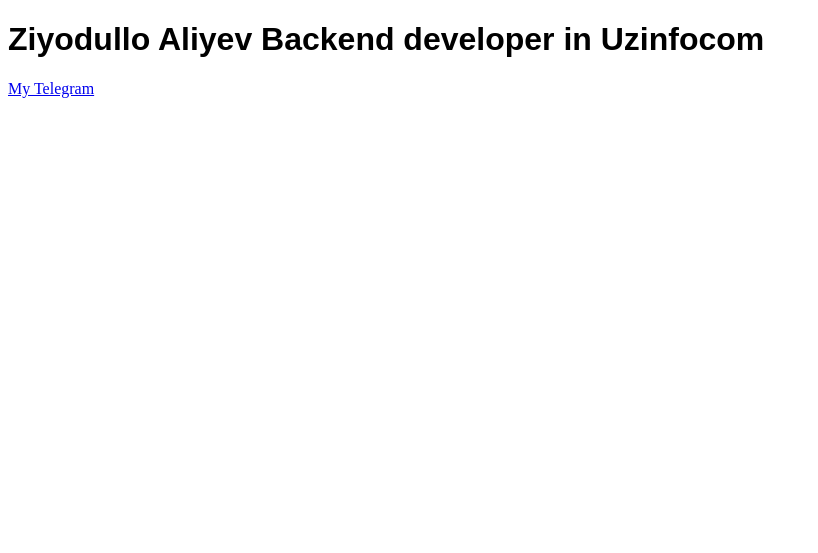
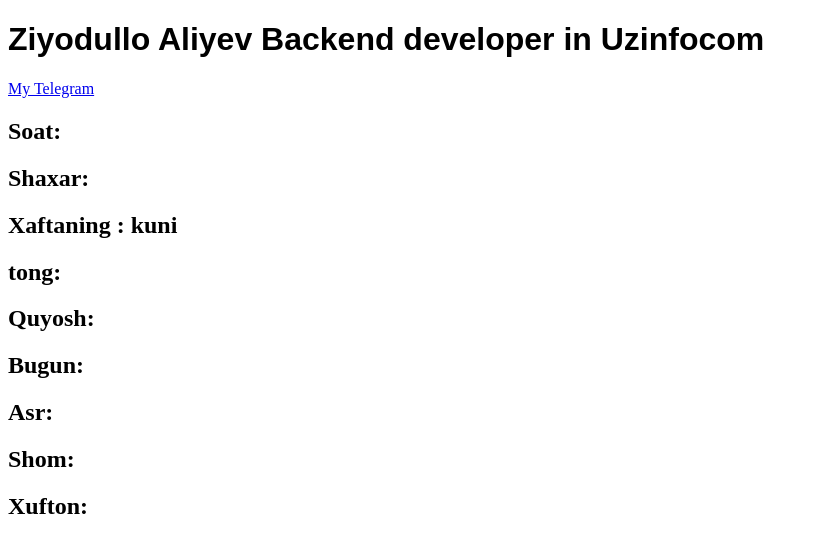
Before and after one commit to Ziyodullodev/Namoz_Taqvim, a Django app: page /about/ in a window 1280 px wide. Shown: the top 553 px of the page, without its empty margins (0-818 px from the left). Run offline with Django 4.2, Linux system fonts and the light colour scheme.

Commit message:
html yangilanish

```diff
--- a/core/settings.py
+++ b/core/settings.py
@@ -39,14 +39,14 @@
     'django.contrib.staticfiles',
     'Taqvim',
     'rest_framework',
-    'corsheaders',
+    # 'corsheaders',
 ]
 
 MIDDLEWARE = [
     'django.middleware.security.SecurityMiddleware',
 
-    "corsheaders.middleware.CorsMiddleware",
-    "django.middleware.common.CommonMiddleware",
+    # "corsheaders.middleware.CorsMiddleware",
+    # "django.middleware.common.CommonMiddleware",
     'django.contrib.sessions.middleware.SessionMiddleware',
     'django.middleware.common.CommonMiddleware',
     'django.middleware.csrf.CsrfViewMiddleware',
--- a/templates/index.html
+++ b/templates/index.html
@@ -8,5 +8,54 @@
 
      <a href="https://t.me/Foydali_hacker">My Telegram</a>
 
+
+     <h2>
+        Soat: <span id="vaqt" style="color: red;"></span>
+    </h2>
+    <h2>
+        Shaxar: <span id="shaxar" style="color: red;"></span>
+    </h2>
+    <h2>
+        Xaftaning : <span id="xafta" style="color: red;"></span> kuni
+    </h2>
+    <h2>
+        tong: <span id="tong" style="color: red;"></span>
+    </h2>
+    <h2>
+        Quyosh: <span id="quyosh" style="color: red;"></span>
+    </h2>
+    <h2>
+        Bugun: <span id="peshin" style="color: red;"></span>
+    </h2>
+    <h2>
+        Asr: <span id="asr" style="color: red;"></span>
+    </h2>
+    <h2>
+        Shom: <span id="shom" style="color: red;"></span>
+    </h2>
+    <h2>
+        Xufton: <span id="xufton" style="color: red;"></span>
+    </h2>
+    <script>
+    const get = async () => {
+        const res = fetch("http://185.105.91.14:8000/API/uz/13/");
+        const data = await res.then(res => res.json());
+        console.log(data)
+        document.getElementById('vaqt').innerHTML += data?.soat;
+        document.getElementById('shaxar').innerHTML += data?.shaxar;
+        document.getElementById('xafta').innerHTML += data?.kun + " kuni";
+        document.getElementById('tong').innerHTML += data?.tong;
+        document.getElementById('quyosh').innerHTML += data?.quyosh;
+        document.getElementById('peshin').innerHTML += data?.peshin;
+        document.getElementById('asr').innerHTML += data?.asr;
+        document.getElementById('shom').innerHTML += data?.shom;
+        document.getElementById('xufton').innerHTML += data?.xufton;
+
+    }
+
+    get();
+    </script>
+
 </body>
+
 </html>
```
